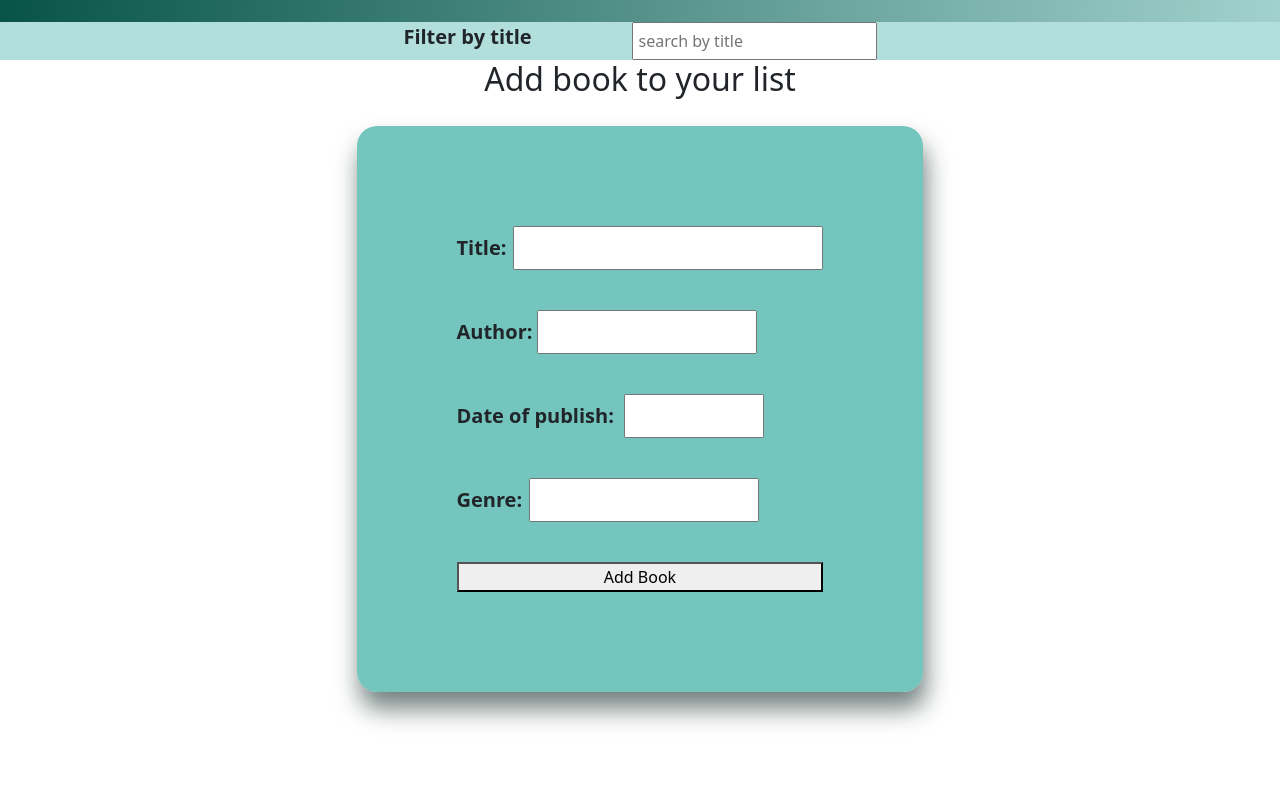
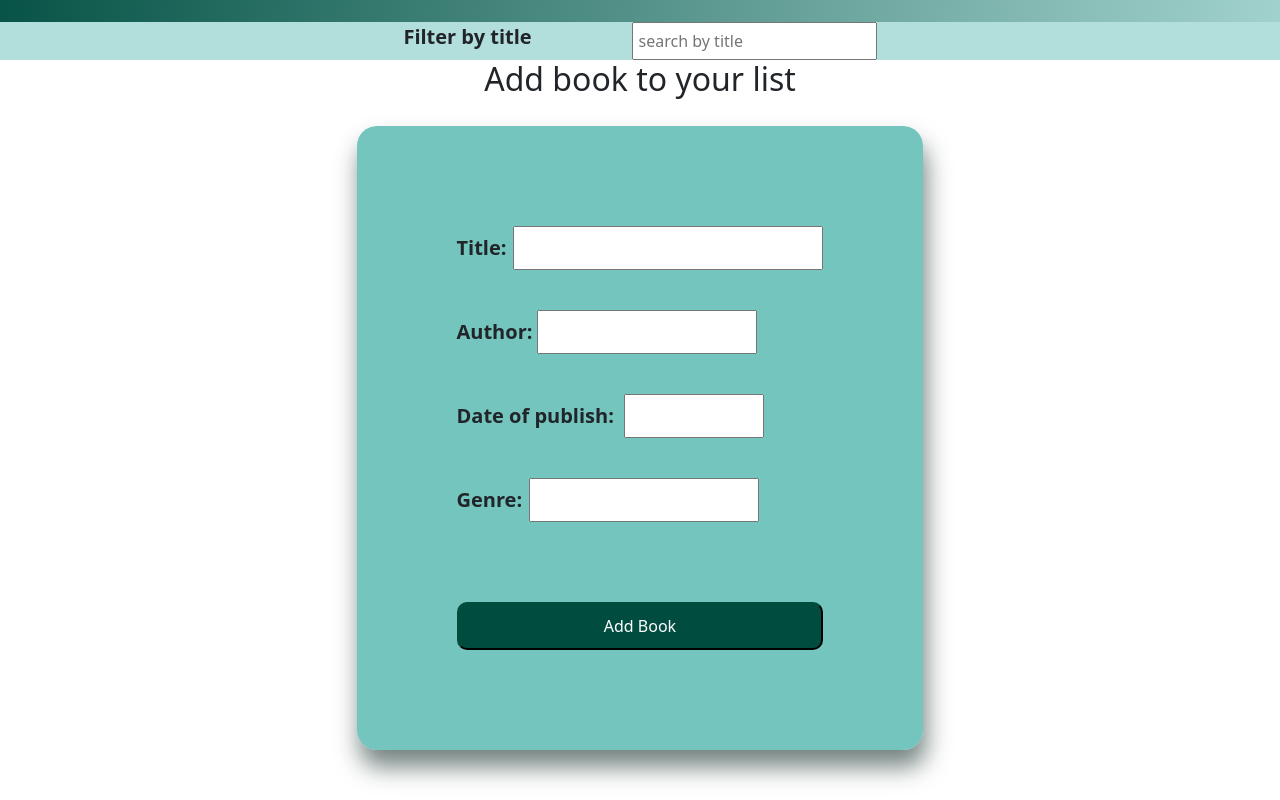
Before and after one commit to NataliaJeszke/library-app-react, a React (Create React App) app: page / in a window 1280 px wide. Shown: the part 788-1588 px from the top of the page. Before the commit the page ends 1530 px from the top, so only its background shows below. Built offline with nearby package versions, Linux system fonts and the light colour scheme.

Commit message:
metadata input form styling

```diff
--- a/src/containers/BookMetadataInput/BookMetadataInputStyle.module.css
+++ b/src/containers/BookMetadataInput/BookMetadataInputStyle.module.css
@@ -1,5 +1,6 @@
 :root{
     --bgColorTile: #4db6acc8;
+    --bgButton: #004D40;
 }
     label{
         font-weight: bold;
@@ -8,6 +9,15 @@
 
     input{
         padding: 5px;
+    }
+
+    .button{
+        border-radius: 10px;
+        padding: 10px;
+        background-color: var(--bgButton);
+        color: white;
+        border-color: #004D40 !important;
+        margin-top: 40px;
     }
 
     .formBox{
```
